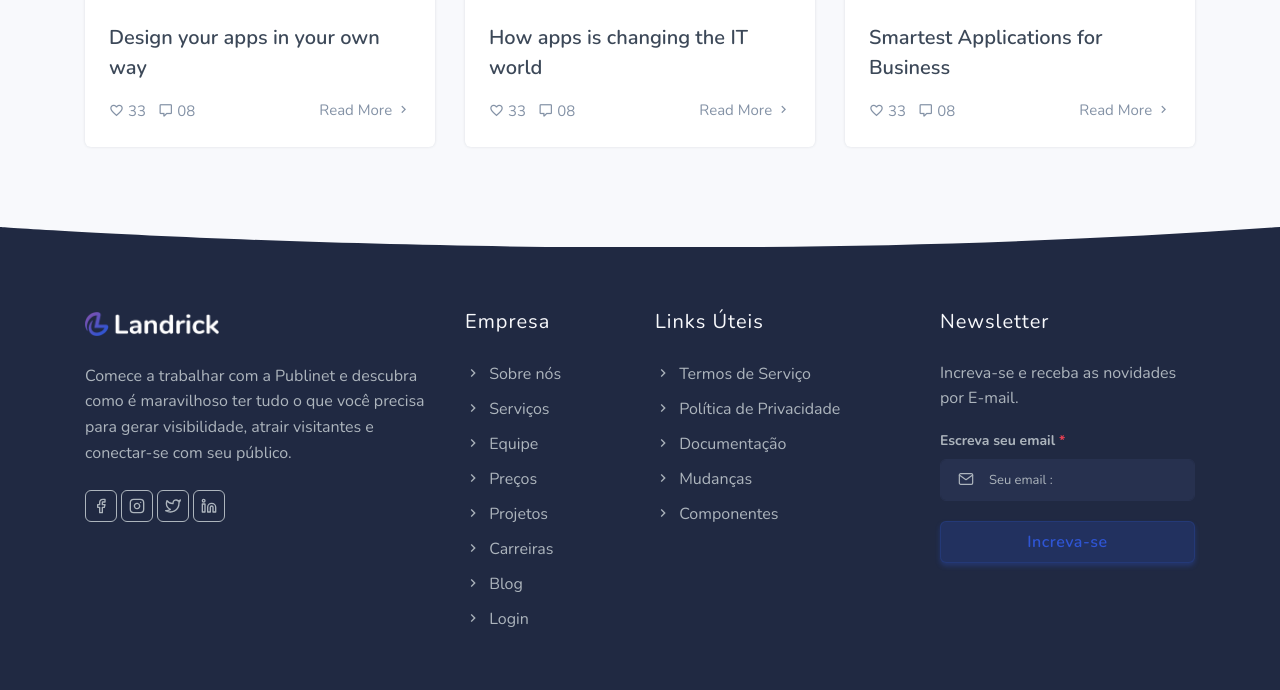
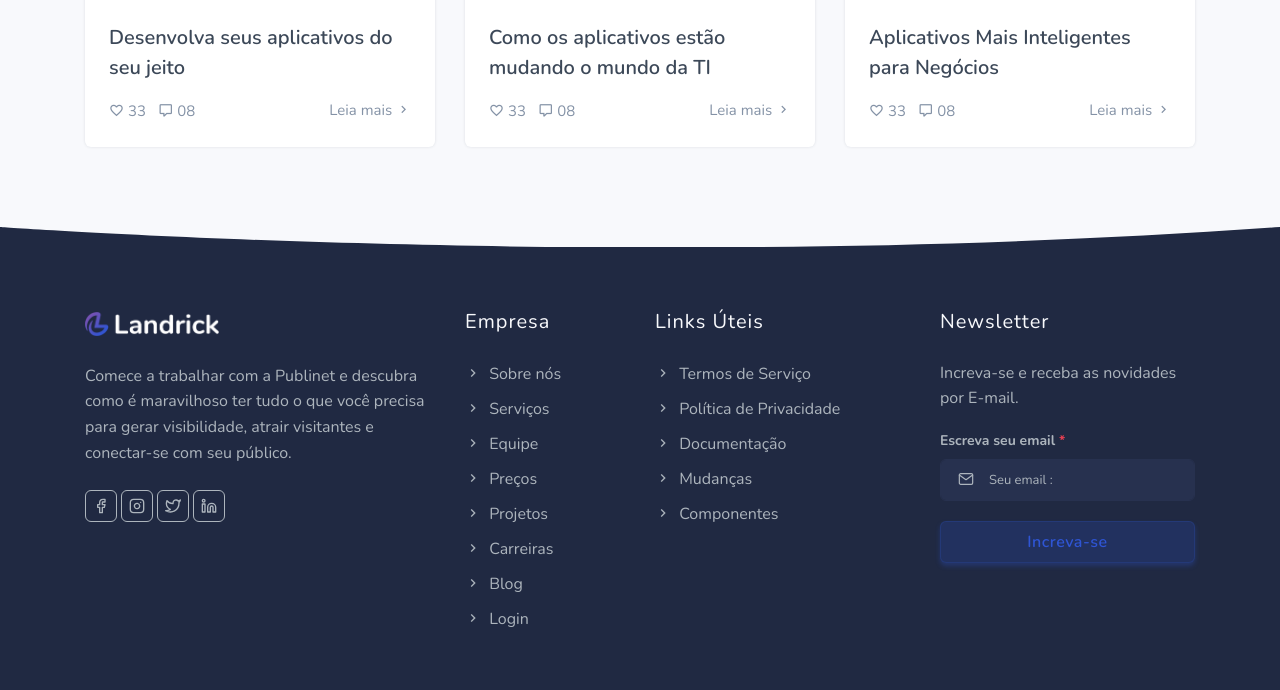
Before and after one commit to israelguido/base-layout, a PHP site: page / in a window 1280 px wide. Shown: the part 3970-4660 px from the top of the page. Run offline with PHP 8.4, Linux system fonts and the light colour scheme.

Commit message:
:hammer: home

```diff
--- a/index.php
+++ b/index.php
@@ -635,8 +635,10 @@
                 <div class="row justify-content-center">
                     <div class="col-12 text-center">
                         <div class="section-title mb-4 pb-2">
-                            <h4 class="title mb-4">Latest News</h4>
-                            <p class="text-muted para-desc mx-auto mb-0">Start working with <span class="text-primary font-weight-bold">Landrick</span> that can provide everything you need to generate awareness, drive traffic, connect.</p>
+                            <h4 class="title mb-4">Últimas Notícias</h4>
+                            <p class="text-muted para-desc mx-auto mb-0">Comece a trabalhar com <span
+                                        class="text-primary font-weight-bold">Landrick</span> e obtenha tudo o que você precisa para gerar
+                                visibilidade, atrair tráfego e conectar-se.</p>
                         </div>
                     </div><!--end col-->
                 </div><!--end row-->
@@ -646,21 +648,21 @@
                         <div class="card blog rounded border-0 shadow">
                             <div class="position-relative">
                                 <img src="images/blog/01.jpg" class="card-img-top rounded-top" alt="...">
-                            <div class="overlay rounded-top bg-dark"></div>
+                                <div class="overlay rounded-top bg-dark"></div>
                             </div>
                             <div class="card-body content">
-                                <h5><a href="javascript:void(0)" class="card-title title text-dark">Design your apps in your own way</a></h5>
+                                <h5><a href="javascript:void(0)" class="card-title title text-dark">Desenvolva seus aplicativos do seu jeito</a></h5>
                                 <div class="post-meta d-flex justify-content-between mt-3">
                                     <ul class="list-unstyled mb-0">
                                         <li class="list-inline-item mr-2 mb-0"><a href="javascript:void(0)" class="text-muted like"><i class="mdi mdi-heart-outline mr-1"></i>33</a></li>
                                         <li class="list-inline-item"><a href="javascript:void(0)" class="text-muted comments"><i class="mdi mdi-comment-outline mr-1"></i>08</a></li>
                                     </ul>
-                                    <a href="page-blog-detail.html" class="text-muted readmore">Read More <i class="mdi mdi-chevron-right"></i></a>
+                                    <a href="page-blog-detail.html" class="text-muted readmore">Leia mais <i class="mdi mdi-chevron-right"></i></a>
                                 </div>
                             </div>
                             <div class="author">
                                 <small class="text-light user d-block"><i class="mdi mdi-account"></i> Calvin Carlo</small>
-                                <small class="text-light date"><i class="mdi mdi-calendar-check"></i> 13th August, 2019</small>
+                                <small class="text-light date"><i class="mdi mdi-calendar-check"></i> 13 de Agosto, 2019</small>
                             </div>
                         </div>
                     </div><!--end col-->
@@ -669,21 +671,21 @@
                         <div class="card blog rounded border-0 shadow">
                             <div class="position-relative">
                                 <img src="images/blog/02.jpg" class="card-img-top rounded-top" alt="...">
-                            <div class="overlay rounded-top bg-dark"></div>
+                                <div class="overlay rounded-top bg-dark"></div>
                             </div>
                             <div class="card-body content">
-                                <h5><a href="javascript:void(0)" class="card-title title text-dark">How apps is changing the IT world</a></h5>
+                                <h5><a href="javascript:void(0)" class="card-title title text-dark">Como os aplicativos estão mudando o mundo da TI</a></h5>
                                 <div class="post-meta d-flex justify-content-between mt-3">
                                     <ul class="list-unstyled mb-0">
                                         <li class="list-inline-item mr-2 mb-0"><a href="javascript:void(0)" class="text-muted like"><i class="mdi mdi-heart-outline mr-1"></i>33</a></li>
                                         <li class="list-inline-item"><a href="javascript:void(0)" class="text-muted comments"><i class="mdi mdi-comment-outline mr-1"></i>08</a></li>
                                     </ul>
-                                    <a href="page-blog-detail.html" class="text-muted readmore">Read More <i class="mdi mdi-chevron-right"></i></a>
+                                    <a href="page-blog-detail.html" class="text-muted readmore">Leia mais <i class="mdi mdi-chevron-right"></i></a>
                                 </div>
                             </div>
                             <div class="author">
                                 <small class="text-light user d-block"><i class="mdi mdi-account"></i> Calvin Carlo</small>
-                                <small class="text-light date"><i class="mdi mdi-calendar-check"></i> 13th August, 2019</small>
+                                <small class="text-light date"><i class="mdi mdi-calendar-check"></i> 13 de Agosto, 2019</small>
                             </div>
                         </div>
                     </div><!--end col-->
@@ -692,26 +694,27 @@
                         <div class="card blog rounded border-0 shadow">
                             <div class="position-relative">
                                 <img src="images/blog/03.jpg" class="card-img-top rounded-top" alt="...">
-                            <div class="overlay rounded-top bg-dark"></div>
+                                <div class="overlay rounded-top bg-dark"></div>
                             </div>
                             <div class="card-body content">
-                                <h5><a href="javascript:void(0)" class="card-title title text-dark">Smartest Applications for Business</a></h5>
+                                <h5><a href="javascript:void(0)" class="card-title title text-dark">Aplicativos Mais Inteligentes para Negócios</a></h5>
                                 <div class="post-meta d-flex justify-content-between mt-3">
                                     <ul class="list-unstyled mb-0">
                                         <li class="list-inline-item mr-2 mb-0"><a href="javascript:void(0)" class="text-muted like"><i class="mdi mdi-heart-outline mr-1"></i>33</a></li>
                                         <li class="list-inline-item"><a href="javascript:void(0)" class="text-muted comments"><i class="mdi mdi-comment-outline mr-1"></i>08</a></li>
                                     </ul>
-                                    <a href="page-blog-detail.html" class="text-muted readmore">Read More <i class="mdi mdi-chevron-right"></i></a>
+                                    <a href="page-blog-detail.html" class="text-muted readmore">Leia mais <i class="mdi mdi-chevron-right"></i></a>
                                 </div>
                             </div>
                             <div class="author">
                                 <small class="text-light user d-block"><i class="mdi mdi-account"></i> Calvin Carlo</small>
-                                <small class="text-light date"><i class="mdi mdi-calendar-check"></i> 13th August, 2019</small>
+                                <small class="text-light date"><i class="mdi mdi-calendar-check"></i> 13 de Agosto, 2019</small>
                             </div>
                         </div>
                     </div><!--end col-->
                 </div><!--end row-->
             </div><!--end container-->
+
         </section><!--end section-->
         <!-- Testi End -->
 
```
